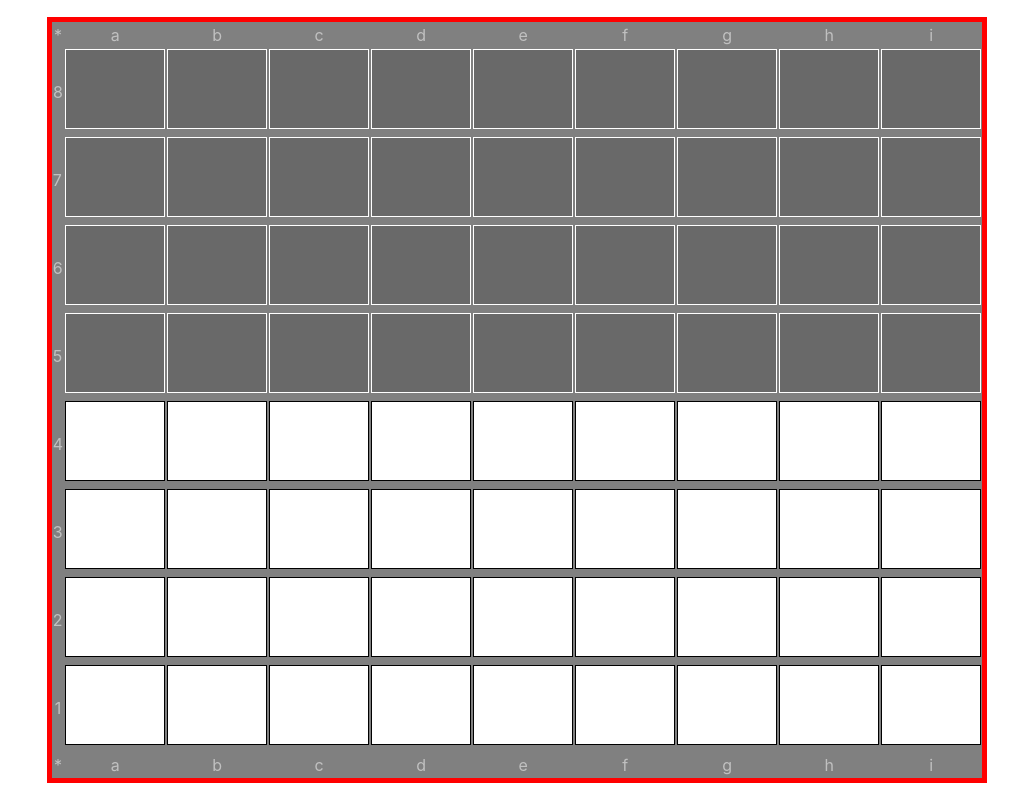
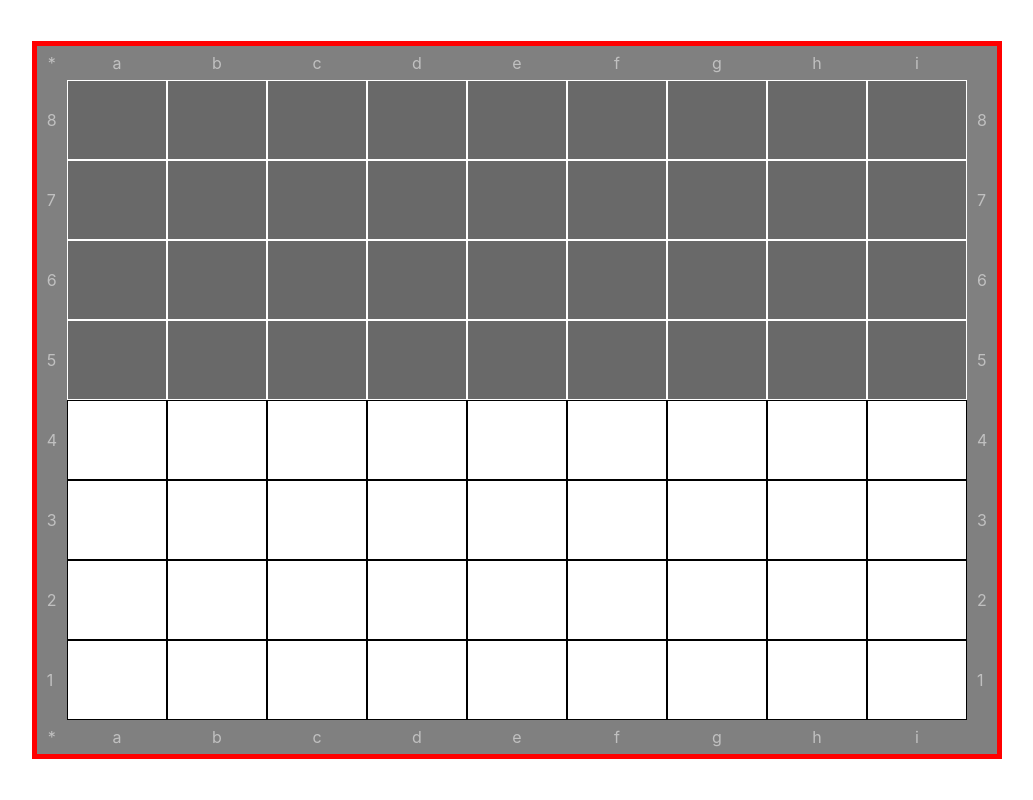
Before and after one commit to redgsenal/games-of-the-general, a React (Vite) app: page / in a window 1280 px wide. Shown: the whole page, without its empty margins (123-1156 px from the left). Built offline with nearby package versions, Linux system fonts and the light colour scheme.

Commit message:
update game table layout

```diff
--- a/src/assets/styles/board.css
+++ b/src/assets/styles/board.css
@@ -1,4 +1,4 @@
-.game-board{
+.game-board {
   border: 5px solid red;
   padding: 5px;
 
@@ -15,23 +15,30 @@
 .game-board tr {
   width: 100%;
 }
-.game-board tr:first-child, tr:last-child {
+.game-board thead tr td,
+.game-board tfoot tr td {
   text-align: center;
+  padding: 5px 10px;
 }
-.piece-square{
+.game-board td {
+  padding: 0;
+}
+.game-board td:first-child,
+.game-board td:last-child {
+  padding: 0px 10px;
+}
+.piece-square {
   width: 100px;
   height: 80px;
-    display: inline-grid;
+  display: block;
 }
-
-.piece-square .bg-black{
+.piece-square .bg-black {
   background-color: dimgray;
   width: 100%;
   height: 100%;
   border: 1px solid white;
 }
-
-.piece-square .bg-white{
+.piece-square .bg-white {
   background-color: #ffff;
   width: 100%;
   height: 100%;
--- a/src/components/Board.tsx
+++ b/src/components/Board.tsx
@@ -26,7 +26,7 @@ const Board = () => {
   for (let r = 0; r < ROWS; ++r) {
     let row = ROWS - r;
     const ROWITEM = [];
-    ROWITEM.push(<ColItem key={`${index}`}>{row}</ColItem>);
+    ROWITEM.push(<ColItem key={`start-${index}`}>{row}</ColItem>);
     for (let c = 0; c < COLS; ++c) {
       let col = c + 1;
       let position = { x: col, y: row };
@@ -50,16 +50,17 @@ const Board = () => {
         height: 10,
         piece: piece,
       };
-      const square = <Square key={`${id}`} {...squareItem} />;
+      const square = <Square key={`square-${id}`} {...squareItem} />;
       ROWITEM.push(
-        <ColItem key={`${index}`}>
+        <ColItem key={`piece-${index}`}>
           <div className="piece-square" key={`${id}`}>
             {square}
           </div>
         </ColItem>
       );
     }
-    ROWITEMS.push(<RowItem key={`${index}`}>{ROWITEM}</RowItem>);
+    ROWITEM.push(<ColItem key={`end-${index}`}>{row}</ColItem>);
+    ROWITEMS.push(<RowItem key={`row-${index}`}>{ROWITEM}</RowItem>);
   }
 
   return (
```
Lines whose indentation alone changed are shown as unchanged.
